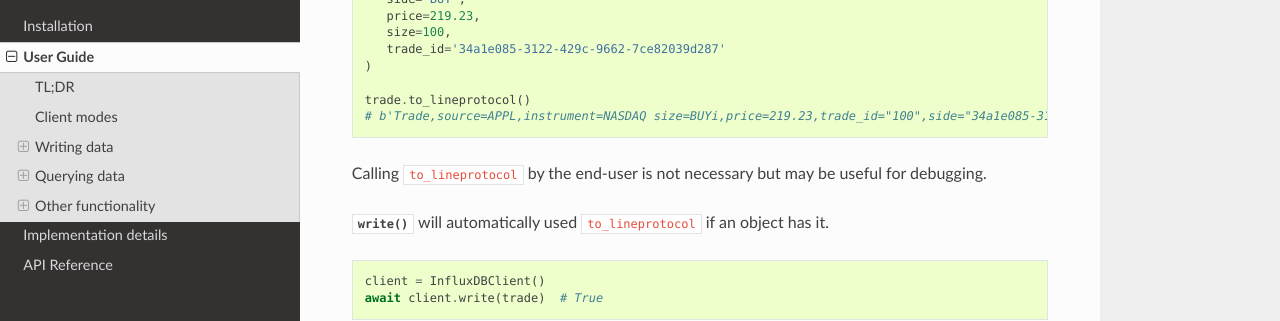
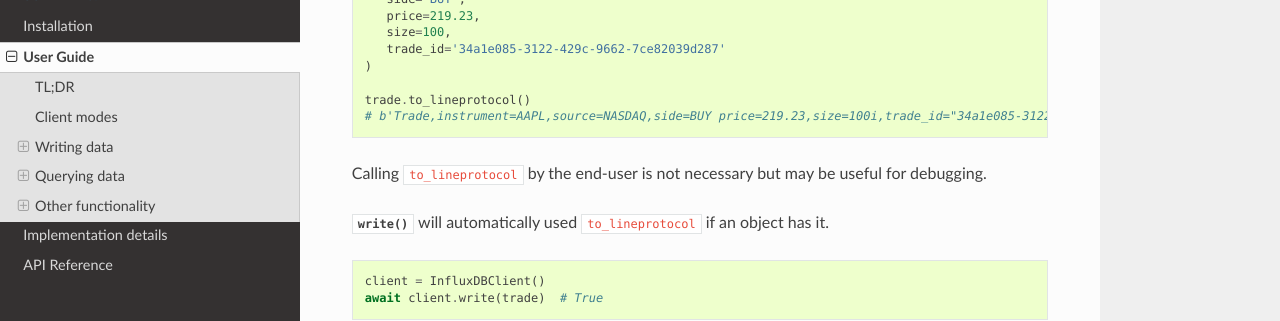
Before and after one commit to gusutabopb/aioinflux, a Sphinx documentation site: the page built from docs/usage.rst, in a window 1280 px wide and 900 px high, scrolled down 5556 px. Shown: the part 151-472 px from the top of the window. Built offline with Sphinx 7.4.7 and the Read the Docs theme 2.0.0, drawn with Linux system fonts in a browser that asks for light colours.

Commit message:
Fix documentation example

```diff
--- a/docs/usage.rst
+++ b/docs/usage.rst
@@ -311,7 +311,7 @@
    )
 
    trade.to_lineprotocol()
-   # b'Trade,source=APPL,instrument=NASDAQ size=BUYi,price=219.23,trade_id="100",side="34a1e085-3122-429c-9662-7ce82039d287" 1540184368785116000'
+   # b'Trade,instrument=AAPL,source=NASDAQ,side=BUY price=219.23,size=100i,trade_id="34a1e085-3122-429c-9662-7ce82039d287" 1540184368785116000'
 
 Calling ``to_lineprotocol`` by the end-user is not necessary but may be useful for debugging.
 
```
